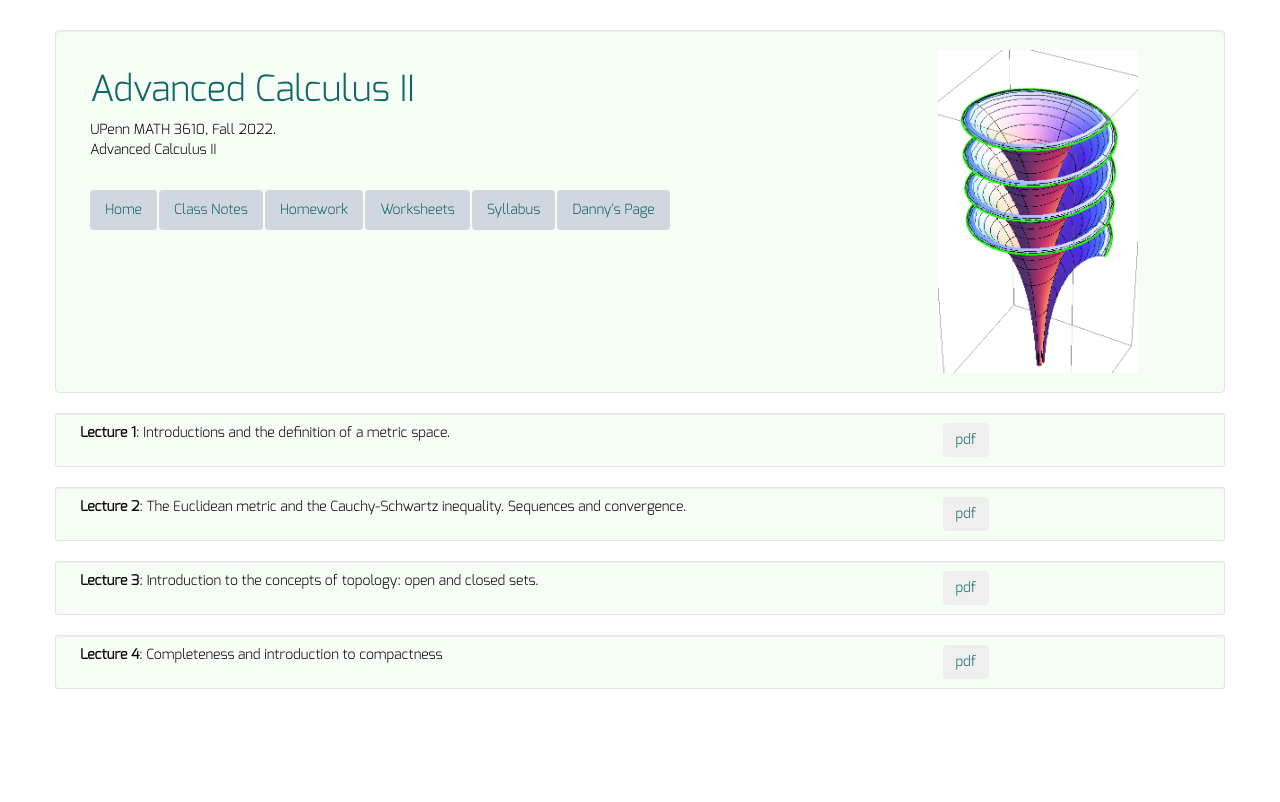
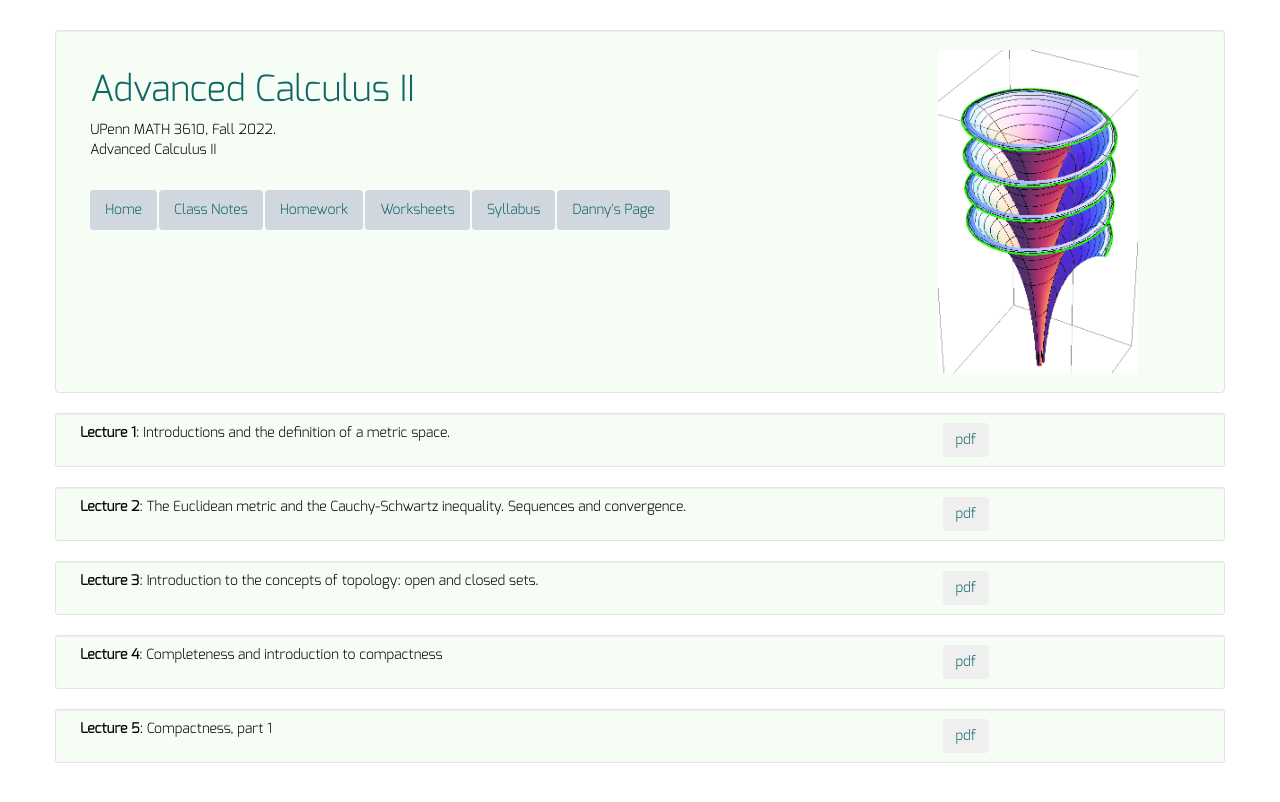
Before and after one commit to dkrashen/advancedcalc2, a Jekyll site: the page built from lectures/index.html, in a window 1280 px wide. Shown: the top 802 px of the page. Built offline with Jekyll 4.4.1, drawn with Linux system fonts in a browser that asks for light colours.

Commit message:
add lecture 5

```diff
--- a/_data/lectures.yml
+++ b/_data/lectures.yml
@@ -10,3 +10,6 @@
 - title: "Lecture 4"
   description: "Completeness and introduction to compactness"
   filename: "lecture4.pdf"
+- title: "Lecture 5"
+  description: "Compactness, part 1"
+  filename: "lecture5.pdf"
```
Also changed, not shown: 1 other file.
